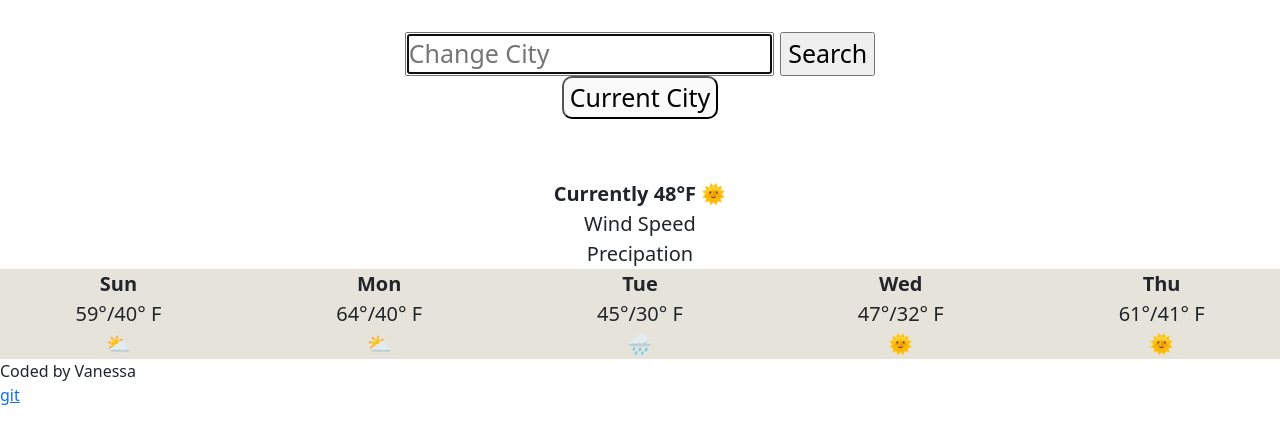
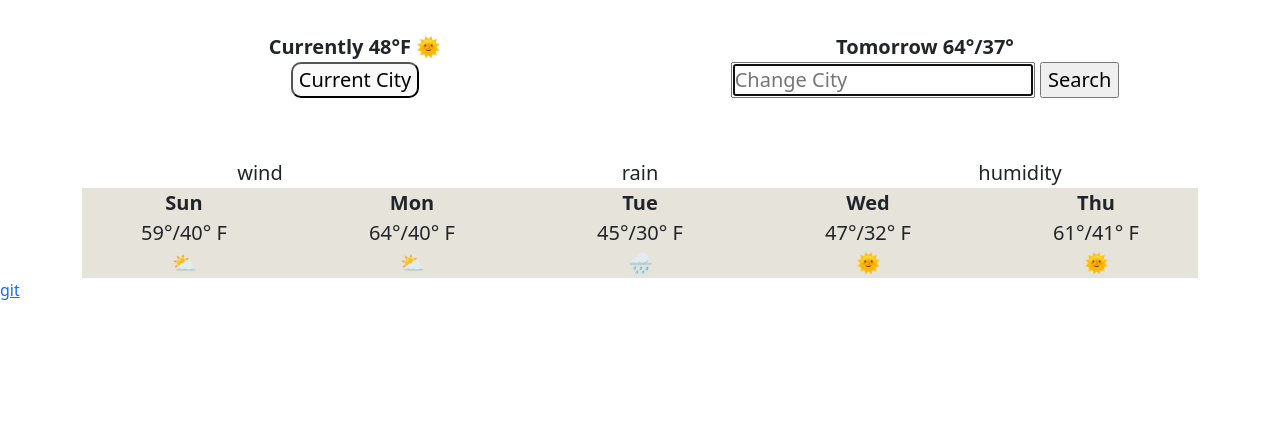
Before and after one commit to hatchvan1650/Vanilla-weatherapp, a website built with Parcel: page index.html in a window 1280 px wide. Shown: the part 109-552 px from the top of the page. Built offline with nearby package versions, Linux system fonts and the light colour scheme.

Commit message:
added weather spec

```diff
--- a/index.html
+++ b/index.html
@@ -11,8 +11,18 @@
     />
     <h1 id = city>Salt Lake City, UT ⛰</h1>
      <h2> date/ time</h2>
-     <div class="container"></div>
+     <div class="container">
       <div class="container-one">
+        <div class="row">
+          <div class="col current-temp" id="temperature">
+            <strong> Currently 48°F &#127774;</strong>
+          </div>
+          <div class="col tomorrow">
+            <strong>Tomorrow 64°/37° </strong>
+          </div>
+        </div>
+        <div class="row">
+            <div class="col current-city"><button class="cl">Current City</button></div>
            <div class="col search-form">  <form id="search-form">
             <input
                type="search"
@@ -22,21 +32,15 @@
                id="city-input"/>
              <input type="submit" value="Search"/>
               </div>
-              <div class="col search-form"><button class="cl">Current City</button></div>
-
             </div>
-
-
-
-
-         <div class="container-two"></div>
-         <div class="col current-temp" id="temperature">
-           <div class="row"> <strong> Currently 48°F &#127774;</strong>
-          <div>Wind Speed </div>
-          <div> Precipation
           </div>
+          <div class="container-two">
+            <div class="row">
+              <div class="col wind">wind</div>
+              <div class="col pre"> rain</div>
+              <div class="col hum"> humidity</div>
+            </div>
           </div>
-         </div>
 
         <div class="container-three">
           <div class="row">
@@ -61,8 +65,8 @@
             <div class="col icon-5">&#127774;</div>
           </div>
         </div>
-      </div>
-    <div>Coded by Vanessa </div>
+
+    </div>
       <a href="https://github.com/hatchvan1650/week-6HW.git"> git</a>
       <script src="src/index.js"> </script>
     </body>
```
